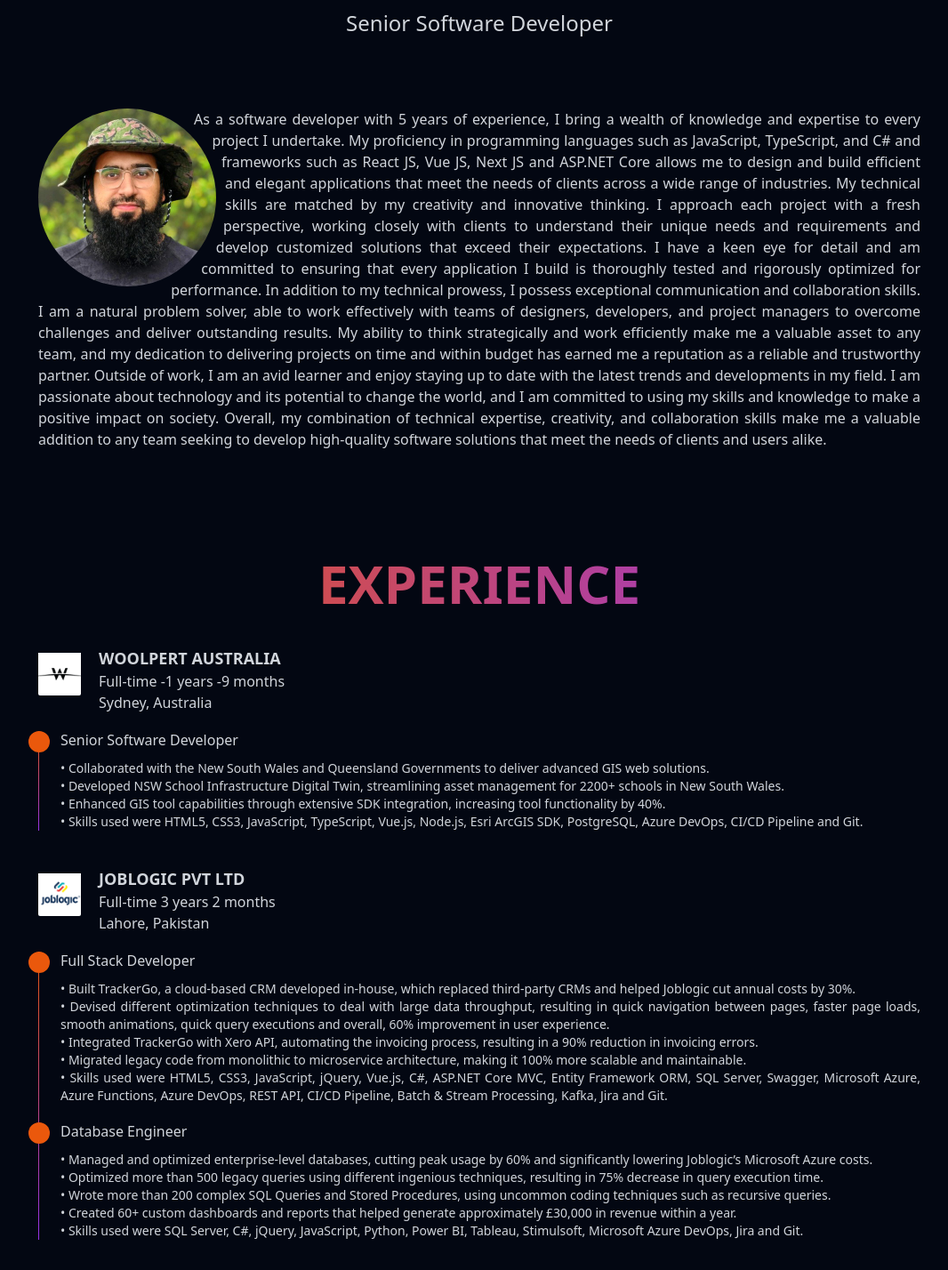
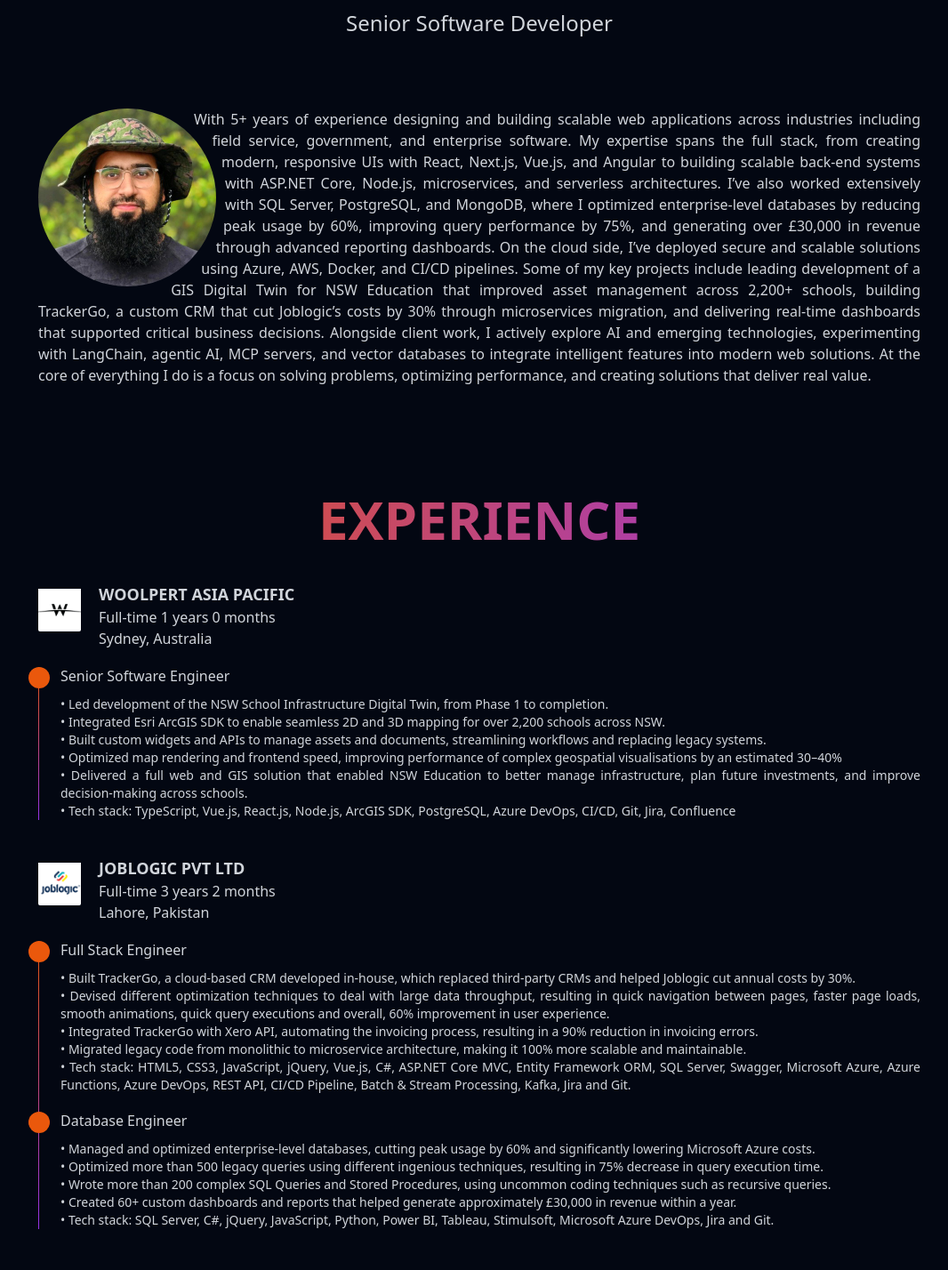
Before and after one commit to hassaanarif/HassaanKhawaja-Portfolio, a React (Vite) app: page / in a window 1280 px wide. Shown: the part 260-1688 px from the top of the page at 89% size, without its empty margins (101-1167 px from the left). Built offline with nearby package versions, Linux system fonts and the light colour scheme.

Commit message:
Updated About section with enhanced professional summary and revised job descriptions for clarity and impact.

```diff
--- a/src/components/About.tsx
+++ b/src/components/About.tsx
@@ -28,24 +28,20 @@
 
         <motion.div initial={{ opacity: 0, x: 200 }} animate={{ opacity: 1, x: 0 }} transition={{ duration: 1 }}>
           <p className="text-justify">
-            As a software developer with 5 years of experience, I bring a wealth of knowledge and expertise to every
-            project I undertake. My proficiency in programming languages such as JavaScript, TypeScript, and C# and
-            frameworks such as React JS, Vue JS, Next JS and ASP.NET Core allows me to design and build efficient and
-            elegant applications that meet the needs of clients across a wide range of industries. My technical skills
-            are matched by my creativity and innovative thinking. I approach each project with a fresh perspective,
-            working closely with clients to understand their unique needs and requirements and develop customized
-            solutions that exceed their expectations. I have a keen eye for detail and am committed to ensuring that
-            every application I build is thoroughly tested and rigorously optimized for performance. In addition to my
-            technical prowess, I possess exceptional communication and collaboration skills. I am a natural problem
-            solver, able to work effectively with teams of designers, developers, and project managers to overcome
-            challenges and deliver outstanding results. My ability to think strategically and work efficiently make me a
-            valuable asset to any team, and my dedication to delivering projects on time and within budget has earned me
-            a reputation as a reliable and trustworthy partner. Outside of work, I am an avid learner and enjoy staying
-            up to date with the latest trends and developments in my field. I am passionate about technology and its
-            potential to change the world, and I am committed to using my skills and knowledge to make a positive impact
-            on society. Overall, my combination of technical expertise, creativity, and collaboration skills make me a
-            valuable addition to any team seeking to develop high-quality software solutions that meet the needs of
-            clients and users alike.
+            With 5+ years of experience designing and building scalable web applications across industries including
+            field service, government, and enterprise software. My expertise spans the full stack, from creating modern,
+            responsive UIs with React, Next.js, Vue.js, and Angular to building scalable back-end systems with ASP.NET
+            Core, Node.js, microservices, and serverless architectures. I’ve also worked extensively with SQL Server,
+            PostgreSQL, and MongoDB, where I optimized enterprise-level databases by reducing peak usage by 60%,
+            improving query performance by 75%, and generating over £30,000 in revenue through advanced reporting
+            dashboards. On the cloud side, I’ve deployed secure and scalable solutions using Azure, AWS, Docker, and
+            CI/CD pipelines. Some of my key projects include leading development of a GIS Digital Twin for NSW Education
+            that improved asset management across 2,200+ schools, building TrackerGo, a custom CRM that cut Joblogic’s
+            costs by 30% through microservices migration, and delivering real-time dashboards that supported critical
+            business decisions. Alongside client work, I actively explore AI and emerging technologies, experimenting
+            with LangChain, agentic AI, MCP servers, and vector databases to integrate intelligent features into modern
+            web solutions. At the core of everything I do is a focus on solving problems, optimizing performance, and
+            creating solutions that deliver real value.
           </p>
         </motion.div>
       </article>
--- a/src/constants/Jobs.ts
+++ b/src/constants/Jobs.ts
@@ -1,25 +1,27 @@
 import Aircod from "../assets/Aircod.png";
-import Freelance from "../assets/icon-freelance.png";
 import JL from "../assets/Joblogic.png";
 import Woolpert from "../assets/Woolpert.png";
 import Job from "../interfaces/Job";
 
 const jobs: Job[] = [
   {
-    company: "Woolpert Australia",
+    company: "Woolpert Asia Pacific",
     companyLogoURL: Woolpert,
     time: "Full-time",
     location: "Sydney, Australia",
     startDate: "2024-05-27",
+    endDate: "2025-06-01",
 
     positions: [
       {
-        title: "Senior Software Developer",
+        title: "Senior Software Engineer",
         content: `
-•	Collaborated with the New South Wales and Queensland Governments to deliver advanced GIS web solutions.
-<br/>•	Developed NSW School Infrastructure Digital Twin, streamlining asset management for 2200+ schools in New South Wales.
-<br/>•	Enhanced GIS tool capabilities through extensive SDK integration, increasing tool functionality by 40%.
-<br/>•	Skills used were HTML5, CSS3, JavaScript, TypeScript, Vue.js, Node.js, Esri ArcGIS SDK, PostgreSQL, Azure DevOps, CI/CD Pipeline and Git.
+• Led development of the NSW School Infrastructure Digital Twin, from Phase 1 to completion.
+<br/>• Integrated Esri ArcGIS SDK to enable seamless 2D and 3D mapping for over 2,200 schools across NSW.
+<br/>• Built custom widgets and APIs to manage assets and documents, streamlining workflows and replacing legacy systems.
+<br/>• Optimized map rendering and frontend speed, improving performance of complex geospatial visualisations by an estimated 30–40%
+<br/>• Delivered a full web and GIS solution that enabled NSW Education to better manage infrastructure, plan future investments, and improve decision-making across schools.
+<br/>• Tech stack: TypeScript, Vue.js, React.js, Node.js, ArcGIS SDK, PostgreSQL, Azure DevOps, CI/CD, Git, Jira, Confluence
 `,
       },
     ],
@@ -33,43 +35,23 @@
     endDate: "2024-04-30",
     positions: [
       {
-        title: "Full Stack Developer",
+        title: "Full Stack Engineer",
         content: `
-•	Built TrackerGo, a cloud-based CRM developed in-house, which replaced third-party CRMs and helped Joblogic cut annual costs by 30%.
-<br/>•	Devised different optimization techniques to deal with large data throughput, resulting in quick navigation between pages, faster page loads, smooth animations, quick query executions and overall, 60% improvement in user experience.
-<br/>•	Integrated TrackerGo with Xero API, automating the invoicing process, resulting in a 90% reduction in invoicing errors.
-<br/>•	Migrated legacy code from monolithic to microservice architecture, making it 100% more scalable and maintainable.
-<br/>•	Skills used were HTML5, CSS3, JavaScript, jQuery, Vue.js, C#, ASP.NET Core MVC, Entity Framework ORM, SQL Server, Swagger, Microsoft Azure, Azure Functions, Azure DevOps, REST API, CI/CD Pipeline, Batch & Stream Processing, Kafka, Jira and Git.
+•  Built TrackerGo, a cloud-based CRM developed in-house, which replaced third-party CRMs and helped Joblogic cut annual costs by 30%.
+<br/>•  Devised different optimization techniques to deal with large data throughput, resulting in quick navigation between pages, faster page loads, smooth animations, quick query executions and overall, 60% improvement in user experience.
+<br/>•  Integrated TrackerGo with Xero API, automating the invoicing process, resulting in a 90% reduction in invoicing errors.
+<br/>•  Migrated legacy code from monolithic to microservice architecture, making it 100% more scalable and maintainable.
+<br/>•  Tech stack: HTML5, CSS3, JavaScript, jQuery, Vue.js, C#, ASP.NET Core MVC, Entity Framework ORM, SQL Server, Swagger, Microsoft Azure, Azure Functions, Azure DevOps, REST API, CI/CD Pipeline, Batch & Stream Processing, Kafka, Jira and Git.
 `,
       },
       {
         title: "Database Engineer",
         content: `
-•	Managed and optimized enterprise-level databases, cutting peak usage by 60% and significantly lowering Joblogic’s Microsoft Azure costs.
-<br/>•	Optimized more than 500 legacy queries using different ingenious techniques, resulting in 75% decrease in query execution time.
-<br/>•	Wrote more than 200 complex SQL Queries and Stored Procedures, using uncommon coding techniques such as recursive queries.
-<br/>•	Created 60+ custom dashboards and reports that helped generate approximately £30,000 in revenue within a year.
-<br/>•	Skills used were SQL Server, C#, jQuery, JavaScript, Python, Power BI, Tableau, Stimulsoft, Microsoft Azure DevOps, Jira and Git.
-`,
-      },
-    ],
-  },
-
-  {
-    company: "Freelance",
-    companyLogoURL: Freelance,
-    time: "Part-time",
-    location: "Lahore, Pakistan (Remote)",
-    startDate: "2020-11-10",
-    endDate: "2024-03-01",
-    positions: [
-      {
-        title: "Full Stack Developer",
-        content: `
-•	Worked closely with 10+ clients from concept to development to deployment, offering technical guidance on best practices for performance, security, and costs.
-<br/>•	Designed and developed a scalable e-commerce platform, that handled 2000+ simultaneous users, incorporating a user-friendly interface and seamless payment processing, utilizing clean, robust, and efficient coding pattern.
-<br/>•	Created a task management application with real-time collaboration features, enhancing team productivity and communication.
-<br/>•	Skills used were HTML, Tailwind CSS, JavaScript, TypeScript, React, Node, Next.js, MongoDB, Redux, Vercel, AWS and Lambda Functions.
+•  Managed and optimized enterprise-level databases, cutting peak usage by 60% and significantly lowering Microsoft Azure costs.
+<br/>•  Optimized more than 500 legacy queries using different ingenious techniques, resulting in 75% decrease in query execution time.
+<br/>•  Wrote more than 200 complex SQL Queries and Stored Procedures, using uncommon coding techniques such as recursive queries.
+<br/>•  Created 60+ custom dashboards and reports that helped generate approximately £30,000 in revenue within a year.
+<br/>•  Tech stack: SQL Server, C#, jQuery, JavaScript, Python, Power BI, Tableau, Stimulsoft, Microsoft Azure DevOps, Jira and Git.
 `,
       },
     ],
@@ -84,12 +66,12 @@
     endDate: "2020-08-01",
     positions: [
       {
-        title: "Full Stack Developer",
+        title: "Full Stack Engineer",
         content: `
-•	Developed real-time data visualization dashboard, improving data monitoring capabilities by 50%.
-<br/>•	Integrated APIs into the portal, automating data retrieval processes and reducing manual data entry by 70%, leading to increased accuracy in reporting and operational efficiency.
-<br/>•	Optimized database performance for handling large volumes of data, resulting in a 20% reduction in query response time and ensuring seamless access to real-time information for users.
-<br/>•	Skills used were HTML5, CSS3, Bootstrap, JavaScript, React JS, Node JS, MongoDB, Figma, WebSocket, Google Maps API, REST API and Git.
+•  Created real-time data visualization dashboard, improving data monitoring capabilities by 50%.
+<br/>•  Integrated APIs into the portal, automating data retrieval processes and reducing manual data entry by 70%, leading to increased accuracy in reporting and operational efficiency.
+<br/>•  Optimized database performance for handling large volumes of data, resulting in a 20% reduction in query response time and ensuring seamless access to real-time information for users.
+<br/>•  Tech stack: HTML5, CSS3, Bootstrap, JavaScript, React JS, Node JS, MongoDB, Figma, WebSocket, Google Maps API, REST API and Git.
 `,
       },
     ],
```
